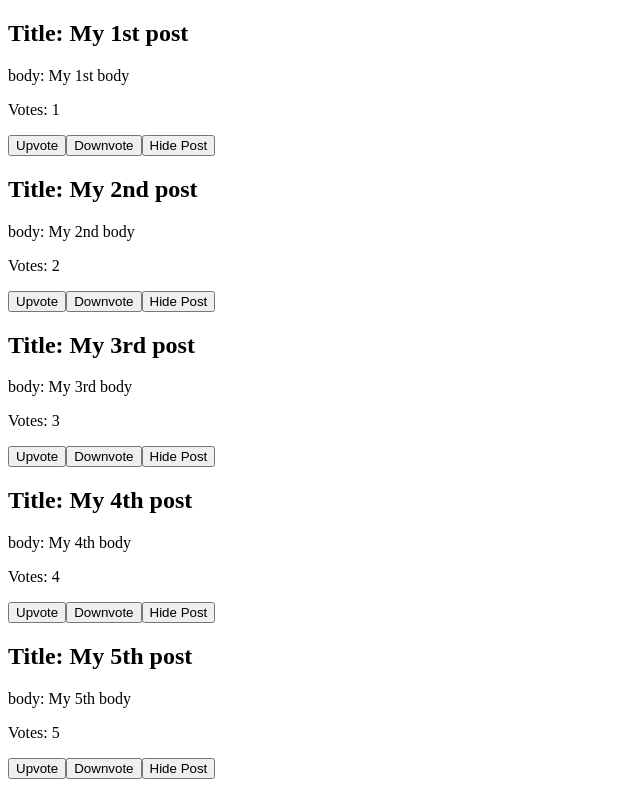
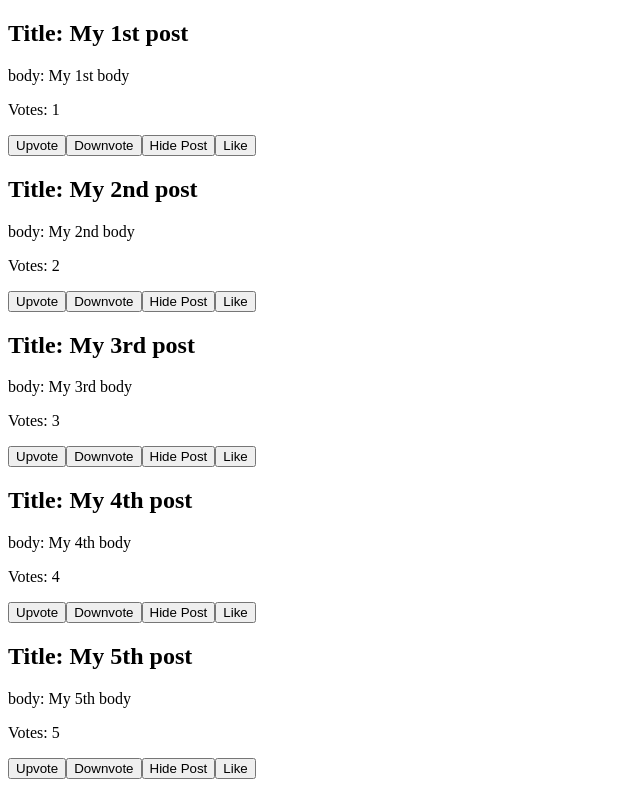
Before and after one commit to ahelmi365/post-reader, an Angular app: page / in a window 1280 px wide. Shown: the whole page, without its empty margins (0-640 px from the left). Built offline with nearby package versions, Linux system fonts and the light colour scheme.

Commit message:
Using @Output Decoritives

```diff
--- a/src/app/post-item/post-item.component.html
+++ b/src/app/post-item/post-item.component.html
@@ -6,3 +6,5 @@
 <button (click)="downVote(post)">Downvote</button>
 
 <button (click)="hide(post)">Hide Post</button>
+
+<button (click)="liked.emit(post)">Like</button>
--- a/src/app/post-item/post-item.component.ts
+++ b/src/app/post-item/post-item.component.ts
@@ -9,6 +9,7 @@ import { Post } from '../models/Post';
 export class PostItemComponent implements OnInit {
   @Input() post:Post;
   @Output() hidePost:EventEmitter<Post> = new EventEmitter;
+  @Output() liked = new EventEmitter();
 
   constructor() {
     this.post={
@@ -36,4 +37,9 @@ export class PostItemComponent implements OnInit {
     this.hidePost.emit(post);
   }
 
+  // like(post:Post):void{
+  //   alert(`I liked post #${this.post.id}`)
+  // }
+
+
 }
--- a/src/app/posts/posts.component.html
+++ b/src/app/posts/posts.component.html
@@ -30,4 +30,5 @@
   *ngFor="let pst of posts"
   [post]="pst"
   (hidePost)="hidePost($event)"
+  (liked) = "onLike($event)"
 ></app-post-item>
--- a/src/app/posts/posts.component.ts
+++ b/src/app/posts/posts.component.ts
@@ -51,4 +51,7 @@ export class PostsComponent implements OnInit {
   hidePost(post: Post): void {
     this.posts = this.posts.filter((p) => p.id !== post.id);
   }
+  onLike(post:Post):void{
+    window.alert(`I liked post number ${post.id}`);
+  }
 }
```
